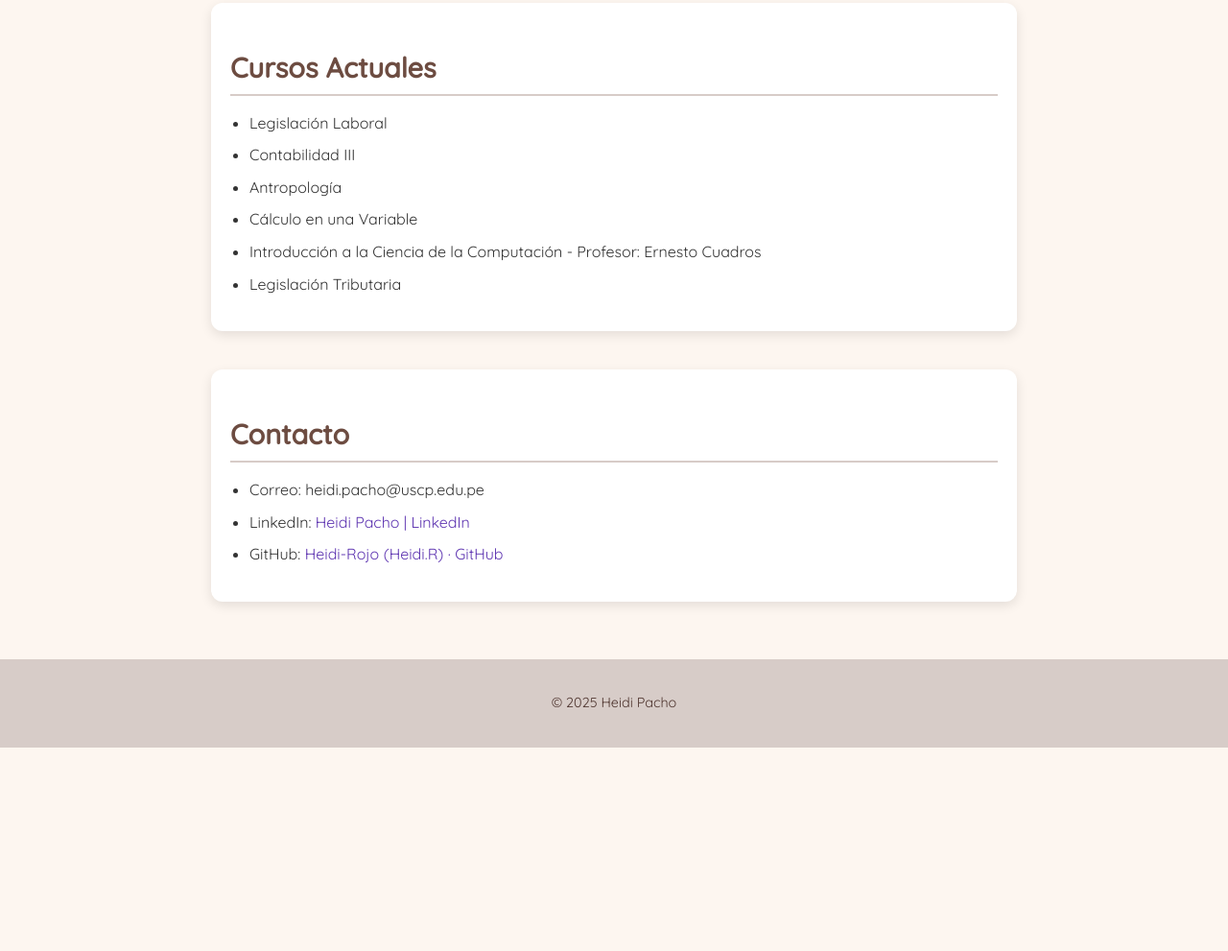
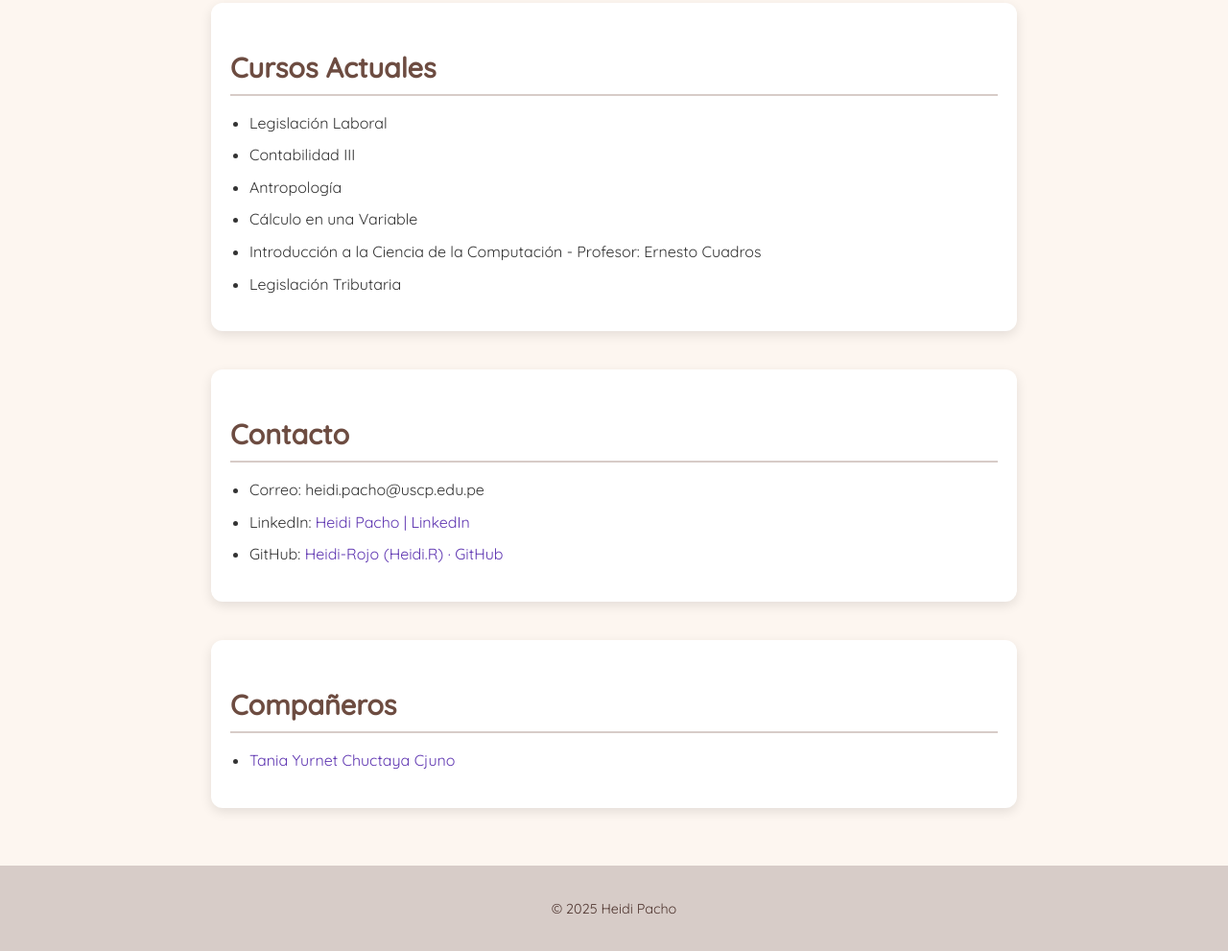
Before and after one commit to HeidiPacho/HeidiEstephaniPachoAymara, a plain HTML site: page index.html in a window 1280 px wide. Shown: the part 1162-2153 px from the top of the page at 96% size. Before the commit the page ends 1941 px from the top, so only its background shows below. Drawn offline with nearby package versions, Linux system fonts and the light colour scheme.

Commit message:
Update index.html

```diff
--- a/index.html
+++ b/index.html
@@ -4,7 +4,9 @@
 <head>
   <meta charset="UTF-8">
   <meta name="viewport" content="width=device-width, initial-scale=1.0">
-  <title>Heidi Pacho</title>
+  <title>Heidi Estephani Pacho Aymara</title>
+  <meta name="description" content="Página personal de Heidi Estephani Pacho Aymara, estudiante de Contabilidad en la Universidad Católica San Pablo.">
+  <meta name="keywords" content="Heidi Pacho, Contabilidad, Universidad Católica San Pablo, estudiante, página web, USCP, Perú">
   <link rel="stylesheet" href="estilos.css">
 </head>
 <body>
@@ -59,6 +61,13 @@
     </ul>
   </section>
 
+  <section>
+    <h2>Compañeros</h2>
+    <ul>
+      <li><a href="https://taniayurn.github.io/Tania-Yurnet-Chuctaya-Cjuno/" target="_blank">Tania Yurnet Chuctaya Cjuno</a></li>
+    </ul>
+  </section>
+
   <footer>
     <p>© 2025 Heidi Pacho</p>
   </footer>
```
